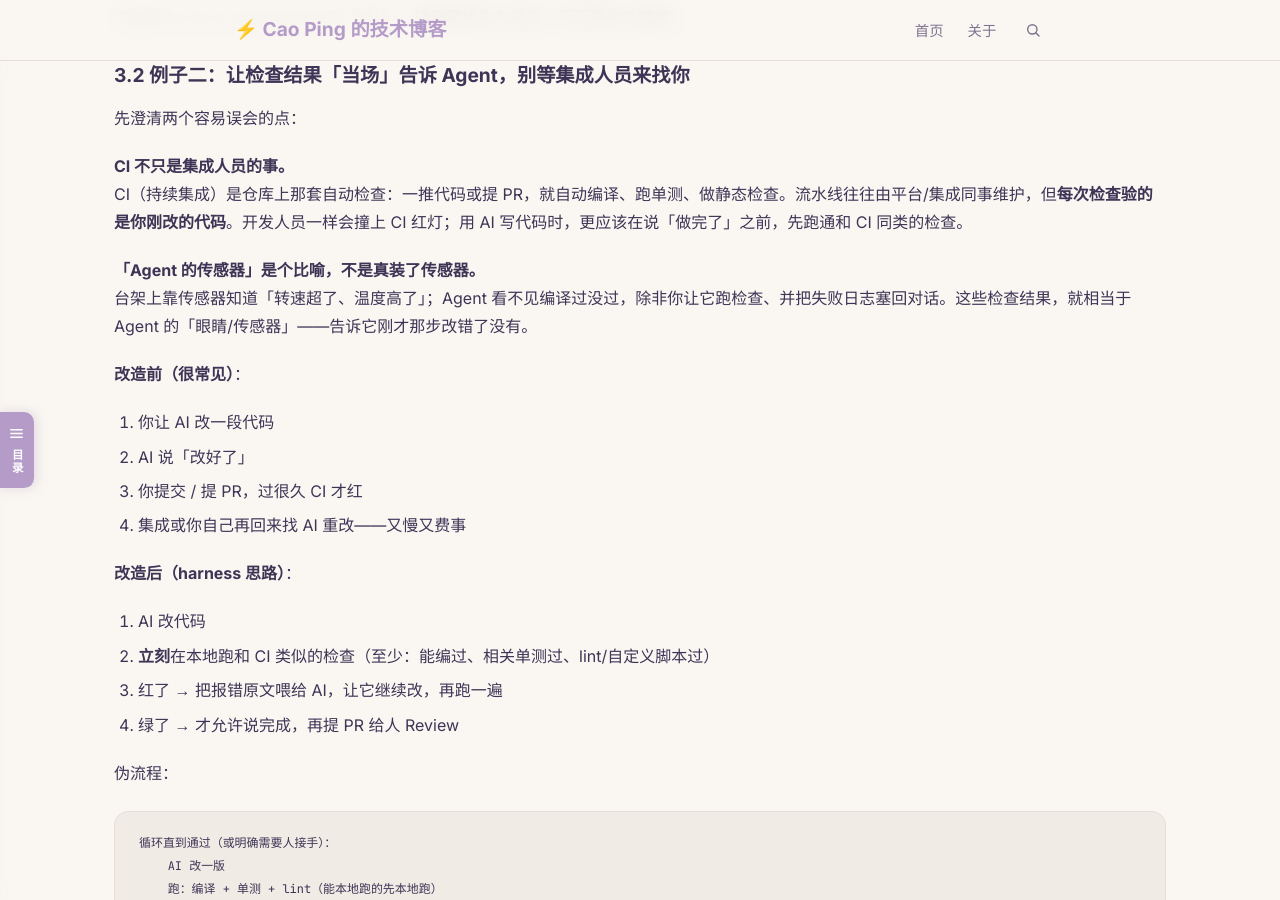
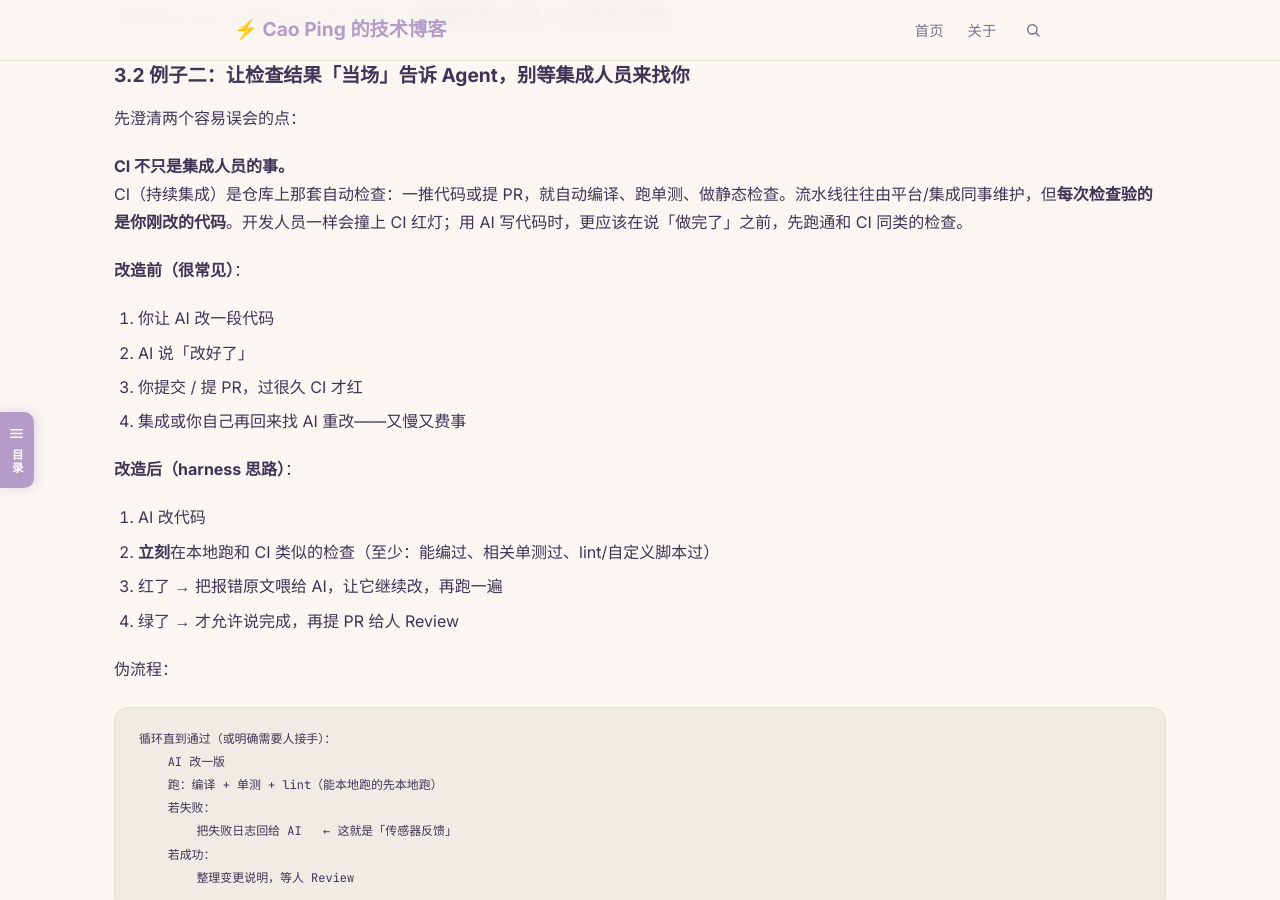
Before and after one commit to caoping0623/caoping0623.github.io, a Jekyll site: the page built from _posts/2026-07-30-ai-harness.md, in a window 1280 px wide and 900 px high, scrolled down 5646 px. Built offline with Jekyll 4.4.1, drawn with Linux system fonts in a browser that asks for light colours.

Commit message:
docs: 删除 3.2 中传感器比喻说明
Co-authored-by: Cursor <cursoragent@cursor.com>

```diff
--- a/_posts/2026-07-30-ai-harness.md
+++ b/_posts/2026-07-30-ai-harness.md
@@ -216,9 +216,6 @@ Hashimoto 强调的重点就在这里：**给 Agent 快速、高质量的「你
 
 **CI 不只是集成人员的事。**
 CI（持续集成）是仓库上那套自动检查：一推代码或提 PR，就自动编译、跑单测、做静态检查。流水线往往由平台/集成同事维护，但**每次检查验的是你刚改的代码**。开发人员一样会撞上 CI 红灯；用 AI 写代码时，更应该在说「做完了」之前，先跑通和 CI 同类的检查。
-
-**「Agent 的传感器」是个比喻，不是真装了传感器。**
-台架上靠传感器知道「转速超了、温度高了」；Agent 看不见编译过没过，除非你让它跑检查、并把失败日志塞回对话。这些检查结果，就相当于 Agent 的「眼睛/传感器」——告诉它刚才那步改错了没有。
 
 **改造前（很常见）**：
 
```
